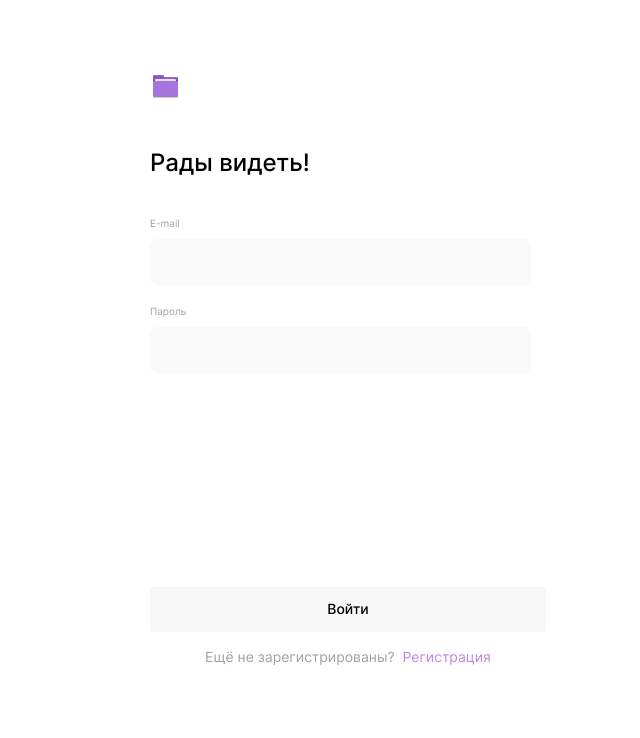
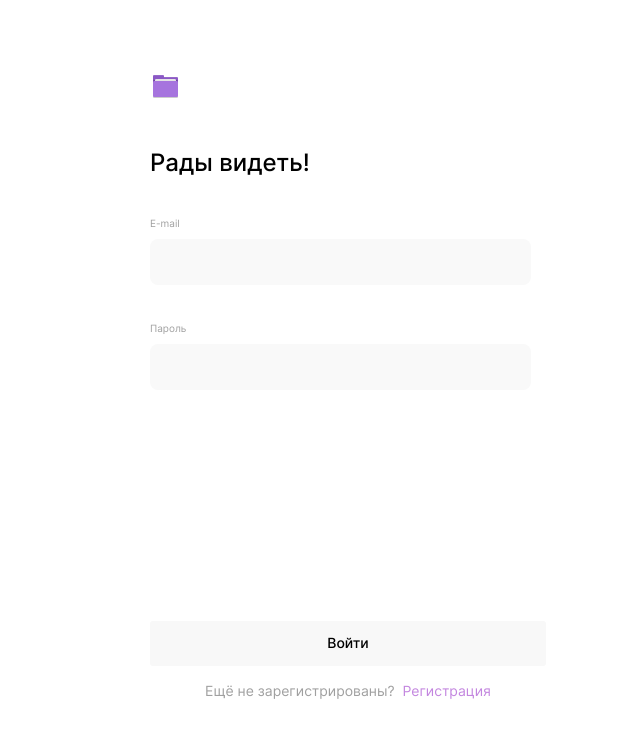
Before and after one commit to Lizaakishina/ReviewSite, a React (Create React App) app: page /signin in a window 1280 px wide. Shown: the top 738 px of the page, without its empty margins (292-932 px from the left). Built offline with nearby package versions, Linux system fonts and the light colour scheme.

Commit message:
fix: наплывающий текст полей формы

```diff
--- a/src/components/Fieldset/Fieldset.css
+++ b/src/components/Fieldset/Fieldset.css
@@ -1,7 +1,7 @@
 .form__fieldset {
   width: 100%;
   padding: 0;
-  margin: 0 0 20px 0;
+  margin: 0 0 37px 0;
   position: relative;
   border: 0;
 }
```
